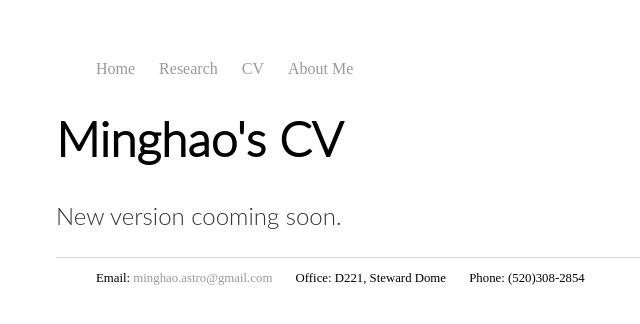
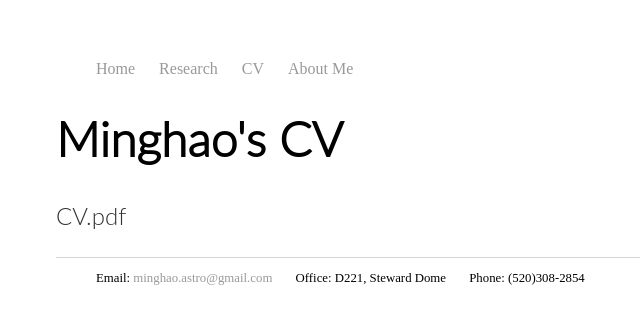
Before and after one commit to JianiDing/JianiDing.github.io, a Jekyll site: the page built from CV/index.html, in a window 1280 px wide. Shown: the top 324 px of the page, without its empty margins (184-824 px from the left). Built offline with Jekyll 4.4.1, drawn with Linux system fonts in a browser that asks for light colours.

Commit message:
Update index.html

```diff
--- a/CV/index.html
+++ b/CV/index.html
@@ -4,5 +4,5 @@ title: CV
 ---
 <div class="blurb">
 	<h1 style="font-family:lato light">Minghao's CV</h1>
-	<p style="font-family:lato light">New version cooming soon.</p>
+	<p style="font-family:lato light">CV.pdf</p>
 </div>
```
